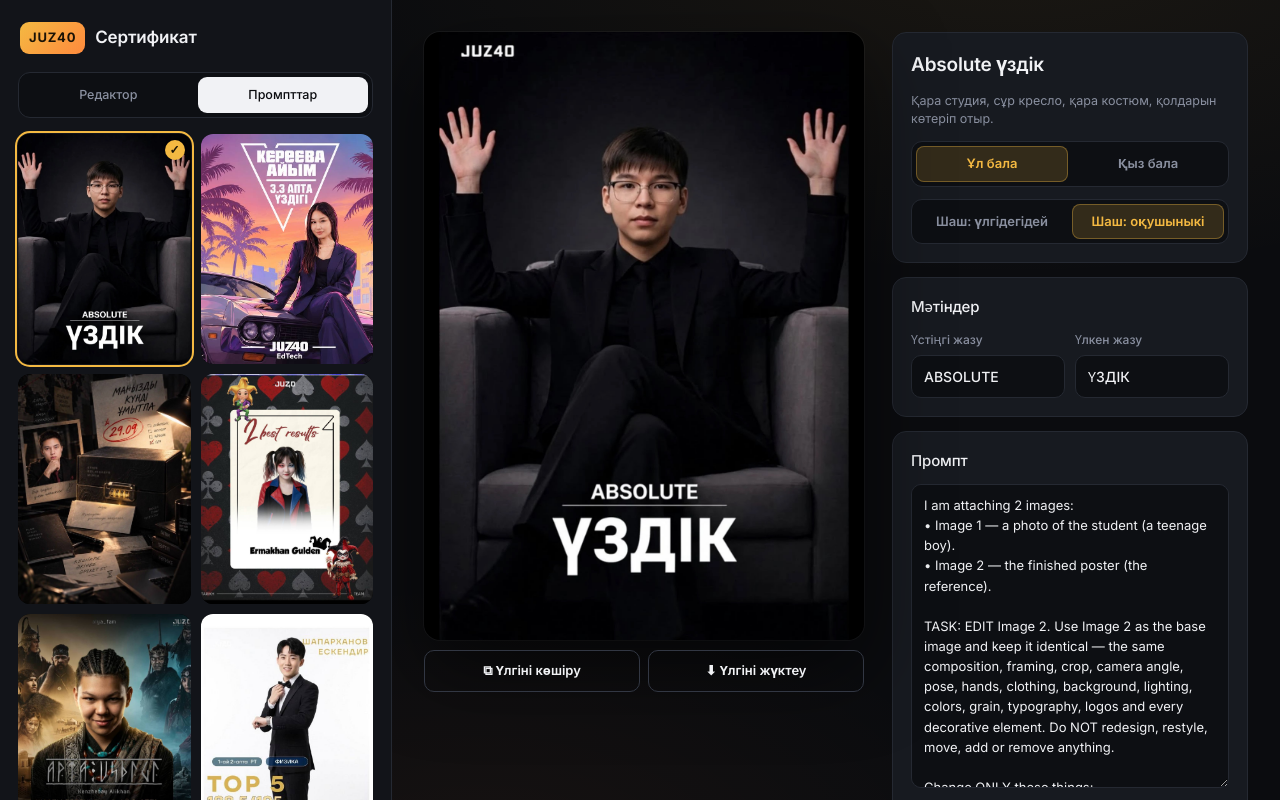
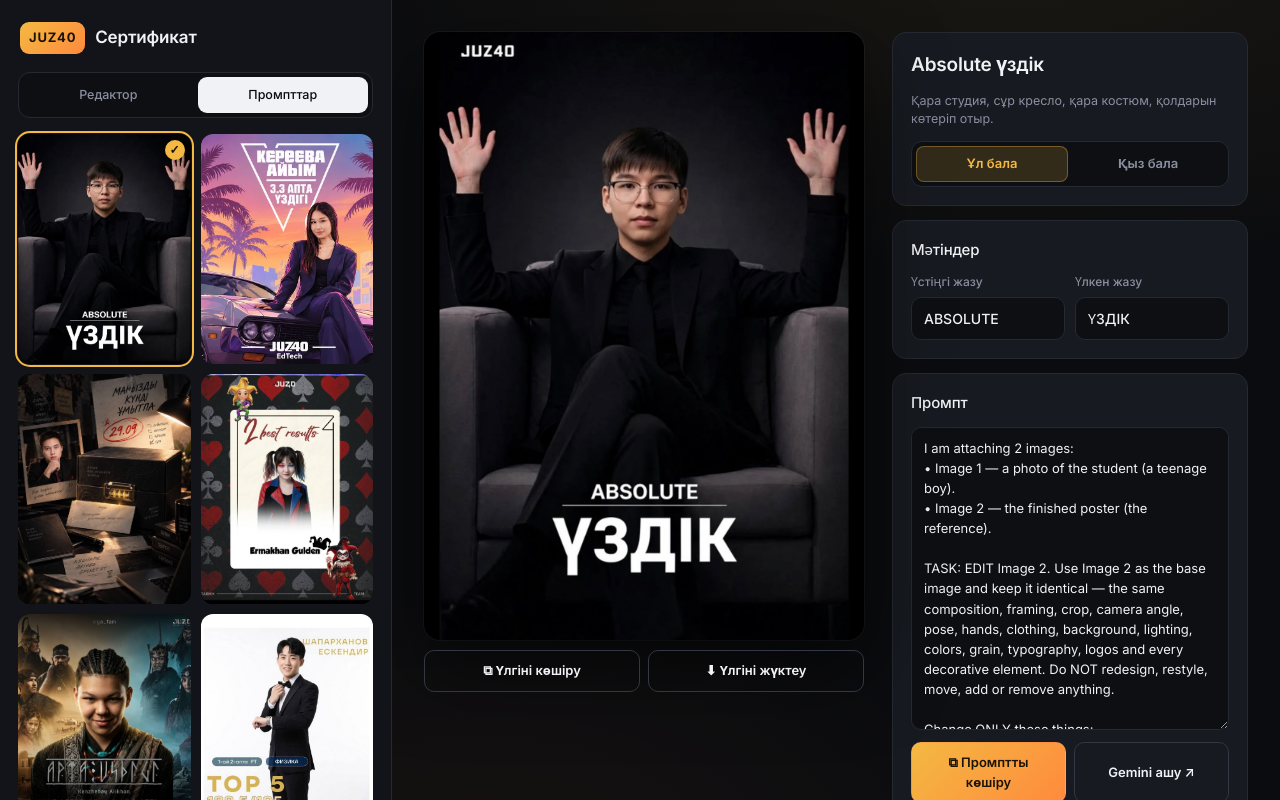
Before and after one commit to bajburinovasylmurat-stack/sertifikat, a plain HTML site: page ulgiler.html in a window 1280 px wide. Drawn offline with Linux system fonts and the light colour scheme; a web font is replaced by a local one.

Commit message:
Prompts: remove hair toggle, hairstyle rule built into each prompt
Co-Authored-By: Claude Opus 5.5 <noreply@anthropic.com>

```diff
--- a/ulgiler.html
+++ b/ulgiler.html
@@ -32,10 +32,6 @@
           <div class="seg" id="gender">
             <button data-g="boy">Ұл бала</button>
             <button data-g="girl">Қыз бала</button>
-          </div>
-          <div class="seg" id="hair">
-            <button data-h="keep">Шаш: үлгідегідей</button>
-            <button data-h="own">Шаш: оқушыныкі</button>
           </div>
         </div>
         <div class="box">
@@ -151,8 +147,7 @@ function refresh(){ promptEl.value = buildPrompt(); }
 function select(ex){
   cur = ex; store.set('cur', ex.id);
   gender = store.get('g_'+ex.id) || ex.g;
-  hairMode = store.get('h_'+ex.id) || (ex.hair ? 'keep' : 'own');
-  document.querySelectorAll('#hair button').forEach(b=>b.classList.toggle('on', b.dataset.h===hairMode));
+  hairMode = ex.hair ? 'keep' : 'own';
   if (!values[ex.id]) values[ex.id] = store.get('v_'+ex.id) || ex.fields.map(f=>f.t);
   document.querySelectorAll('.card').forEach(c=>c.classList.toggle('on', c.dataset.id===ex.id));
   $('exImg').src = `examples/${ex.id}.jpg`;
@@ -184,10 +179,6 @@ EXAMPLES.forEach(ex=>{
   list.appendChild(b);
 });
 
-document.querySelectorAll('#hair button').forEach(b=>b.onclick=()=>{
-  hairMode=b.dataset.h; store.set('h_'+cur.id, hairMode);
-  document.querySelectorAll('#hair button').forEach(x=>x.classList.toggle('on',x===b)); refresh();
-});
 document.querySelectorAll('#gender button').forEach(b=>b.onclick=()=>{
   gender=b.dataset.g; store.set('g_'+cur.id, gender);
   document.querySelectorAll('#gender button').forEach(x=>x.classList.toggle('on',x===b)); refresh();
```
